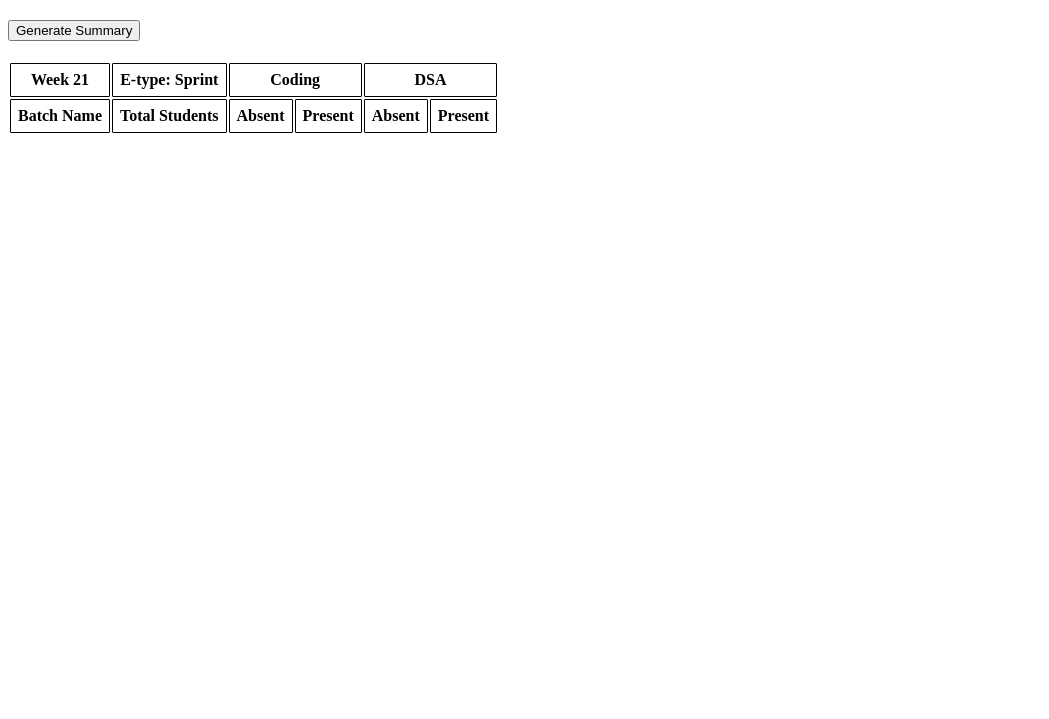
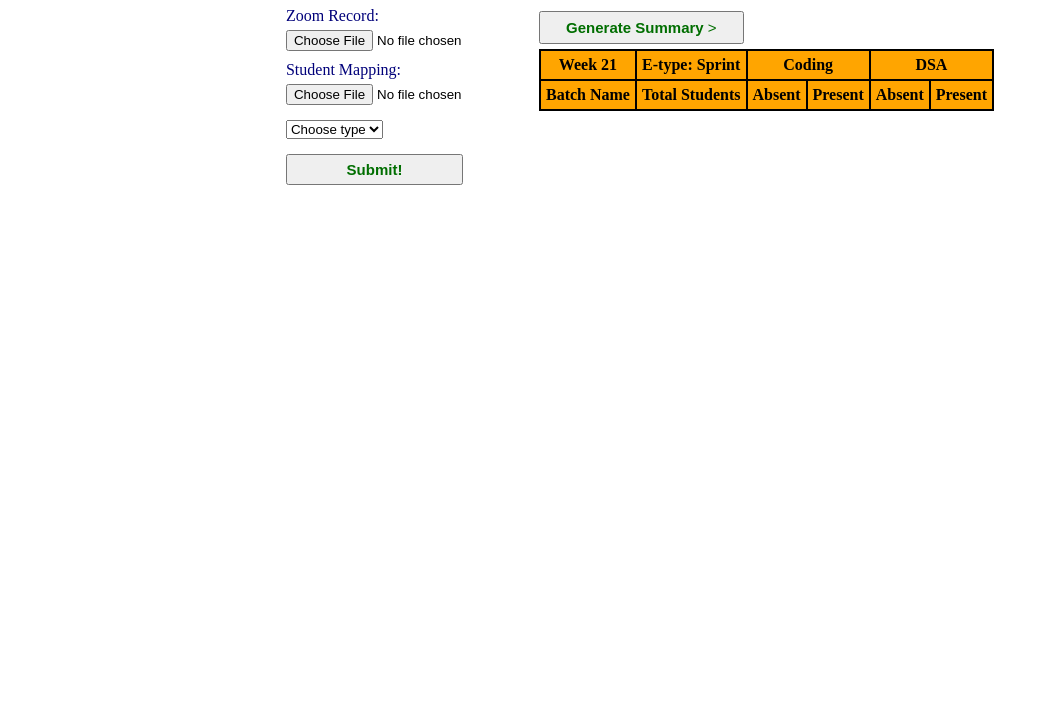
Before and after one commit to manideep39/zoom-attendance-management, a plain HTML site: page client/index.html in a window 1280 px wide. Shown: the part 81-800 px from the top of the page, without its empty margins (0-1049 px from the left). Drawn offline with Linux system fonts and the light colour scheme.

Commit message:
frontend to show summary

```diff
--- a/client/index.html
+++ b/client/index.html
@@ -7,32 +7,74 @@
   <meta name="viewport" content="width=device-width, initial-scale=1.0">
   <title>Attendance Management</title>
   <style>
+    table {
+      border-collapse: collapse;
+      text-align: center;
+    }
+
     table * {
-      border: 1px solid black;
-      padding: 7px;
-      border-radius: 1px;
-      text-align: center;
+      border: 2px solid black;
+      padding: 5px;
+    }
+
+    #appContainer {
+      display: flex;
+      justify-content: center;
+      align-items: center;
+    }
+
+    #formContainer {
+      display: flex;
+      flex-direction: column;
+    }
+
+    #formContainer>form>input,
+    select {
+      margin-bottom: 10px;
+      margin-top: 5px;
+    }
+
+    th {
+      background-color: orange;
+    }
+
+    #summaryTableContainer {
+      display: flex;
+      flex-direction: column;
+      justify-content: center
+    }
+
+    #getSummary {
+      width: 45%;
+      margin-bottom: 5px;
+      color: rgb(0, 110, 0);
+      font-size: 15px;
+      padding: 6px;
+      font-weight: bold;
     }
   </style>
 </head>
 
 <body>
-  <div style="margin-top: 30px">
+  <div id="appContainer">
+    <div id="formContainer">
+      <h1 style="color: rgb(1, 1, 122)">Upload Files</h1>
       <form>
-      <input type="file" id="zoomRecord" name="zoomRecord">
-      <input type="file" id="batchRecord" name="batchRecord">
+        <label style="color: rgb(1, 1, 122)">Zoom Record:</label></br>
+        <input type="file" id="zoomRecord" name="zoomRecord"></br>
+        <label style="color: rgb(1, 1, 122)">Student Mapping:</label></br>
+        <input type="file" id="batchRecord" name="batchRecord"></br>
         <select name="recordCategory" id="recordCategory">
-        <option value="">Choose</option>
+          <option value="">Choose type</option>
           <option value="evaluation">Evaluation</option>
           <option value="standup">Standup</option>
-      </select>
-      <input type="submit" value="Submit!">
+        </select></br>
+        <input style="color: rgb(0, 110, 0); padding: 5px 0px; width: 70%; font-size: 15px; font-weight: bold"
+          type="submit" value="Submit!">
       </form>
     </div>
-  <div style="margin: 50px 0px 20px 0px;">
-    <button id="getSummary">Generate Summary</button>
-  </div>
-  <div>
+    <div id="summaryTableContainer">
+      <button id="getSummary">Generate Summary <span style="font-weight: lighter">></span> </button>
       <table id="evalSummaryTable">
         <thead>
           <tr>
@@ -50,10 +92,9 @@
             <th>Present</th>
           </tr>
         </thead>
-      <tbody>
-
-      </tbody>
+        <tbody></tbody>
       </table>
+    </div>
   </div>
   <script>
     const form = document.querySelector('form');
```
Lines whose indentation alone changed are shown as unchanged.
